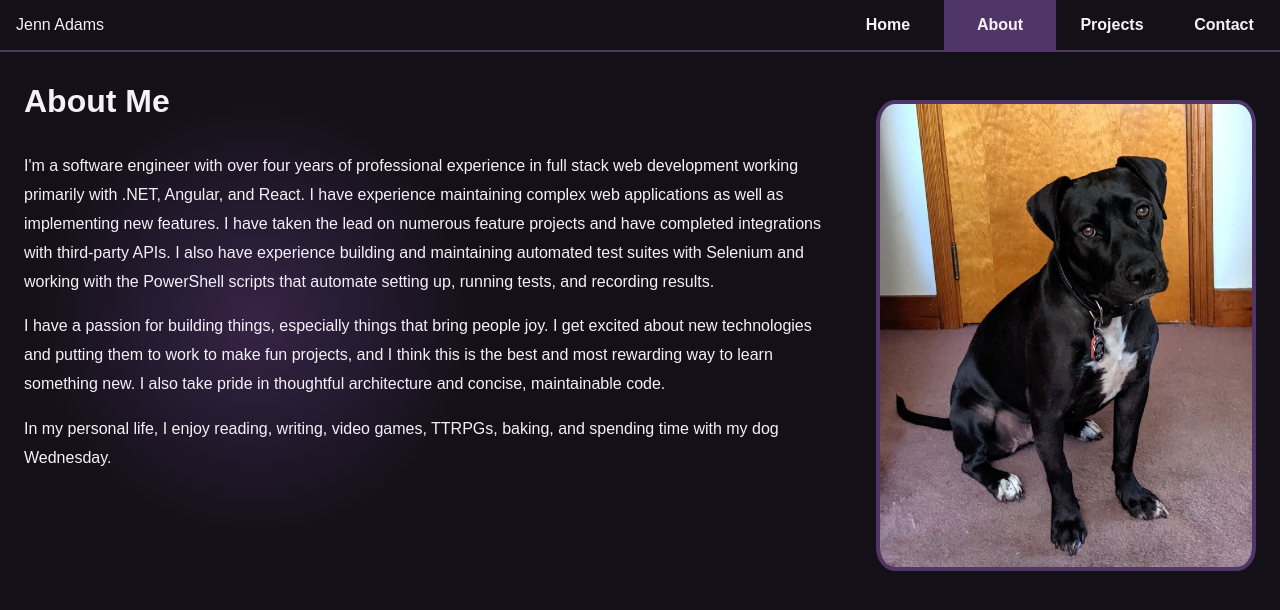
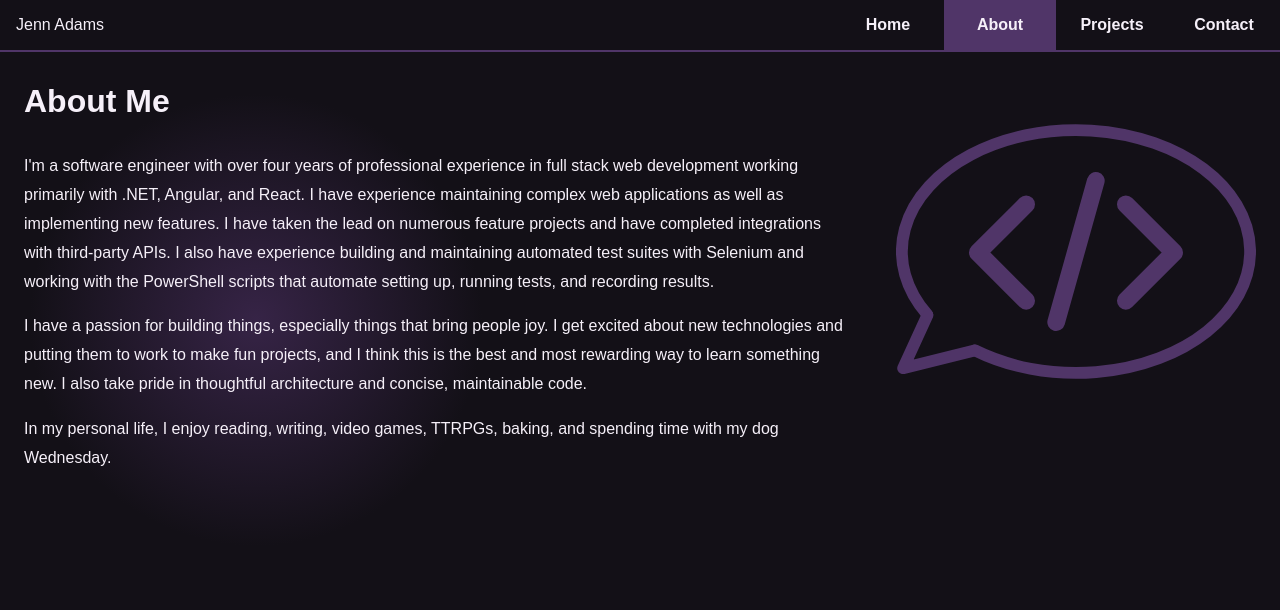
Before and after one commit to jennifercadams/jenn-adams-dev, a React (Vite) app: page /about in a window 1280 px wide. Shown: the top 610 px of the page. Built offline with nearby package versions, Linux system fonts and the light colour scheme.

Commit message:
Change image on About page

```diff
--- a/src/pages/AboutPage/AboutPage.css
+++ b/src/pages/AboutPage/AboutPage.css
@@ -8,21 +8,18 @@
     line-height: 1.8;
 }
 
-#me {
+#text {
     flex: 65%;
 }
 
-#wednesday {
+#image {
     flex: 35%;
-    max-width: 380px;
-    margin-top: 48px;
+    max-width: 360px;
+    margin-top: 72px;
 }
 
-#wednesday img {
+#image img {
     width: 100%;
     height: 100%;
-    max-width: 380px;
-    border: solid 4px var(--primary-highlight-color);
-    border-radius: 5%;
-    box-sizing: border-box;
+    max-width: 360px;
 }
--- a/src/pages/AboutPage/AboutPage.tsx
+++ b/src/pages/AboutPage/AboutPage.tsx
@@ -1,17 +1,18 @@
 import * as React from "react";
+import { Link } from "react-router";
 import "./AboutPage.css";
 
 const AboutPage = () => {
     return (
         <div id="about">
-            <div id="me">
+            <div id="text">
                 <h1>About Me</h1>
                 <p>I'm a software engineer with over four years of professional experience in full stack web development working primarily with .NET, Angular, and React. I have experience maintaining complex web applications as well as implementing new features. I have taken the lead on numerous feature projects and have completed integrations with third-party APIs. I also have experience building and maintaining automated test suites with Selenium and working with the PowerShell scripts that automate setting up, running tests, and recording results.</p>
                 <p>I have a passion for building things, especially things that bring people joy. I get excited about new technologies and putting them to work to make fun projects, and I think this is the best and most rewarding way to learn something new. I also take pride in thoughtful architecture and concise, maintainable code.</p>
                 <p>In my personal life, I enjoy reading, writing, video games, TTRPGs, baking, and spending time with my dog Wednesday.</p>
             </div>
-            <div id="wednesday">
-                <img src="./src/assets/images/Wednesday.jpg" />
+            <div id="image">
+                <img src="./src/assets/images/code-speech-bubble.svg" />
             </div>
         </div>
     );
```
Also changed, not shown: src/assets/images/code-speech-bubble.svg (added).
